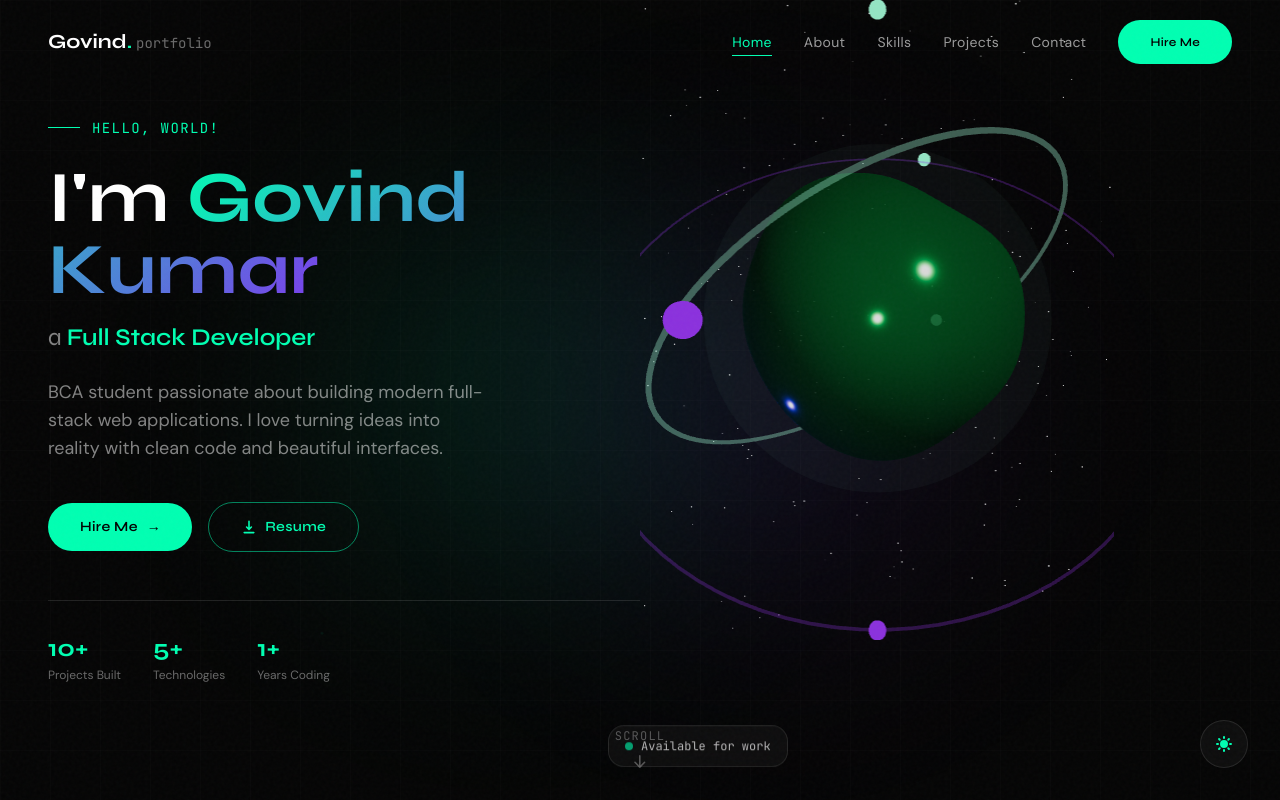
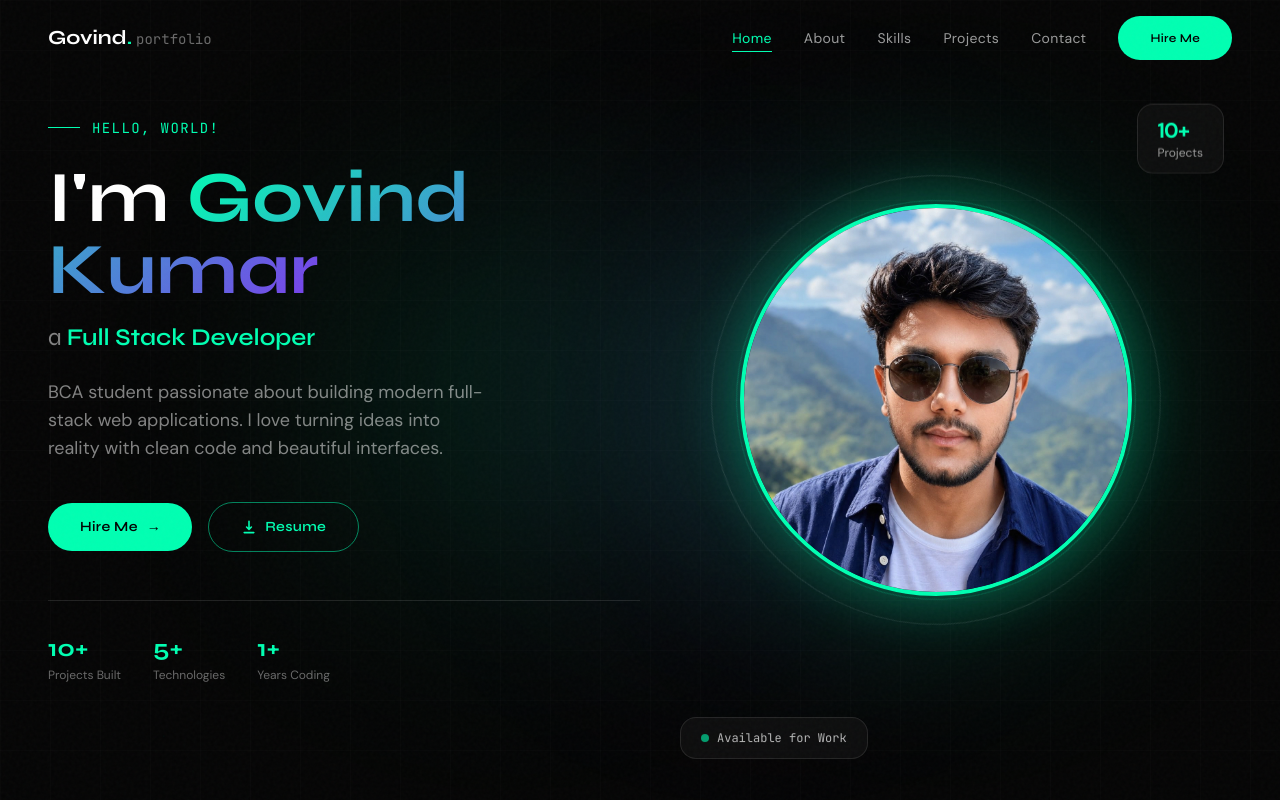
Before and after one commit to govind-codes-byte/portfolio, a React (Vite) app: page / in a window 1280 px wide. Shown: the top 800 px of the page. Built offline with nearby package versions, Linux system fonts and the light colour scheme.

Commit message:
profile img added

```diff
--- a/src/App.jsx
+++ b/src/App.jsx
@@ -58,7 +58,7 @@ function App() {
             <Navbar darkMode={darkMode} />
 
             {/* Theme Toggle */}
-            <ThemeToggle darkMode={darkMode} setDarkMode={setDarkMode} />
+            {/* <ThemeToggle darkMode={darkMode} setDarkMode={setDarkMode} /> */}
 
             {/* Sections */}
             <main>
--- a/src/components/sections/Contact.jsx
+++ b/src/components/sections/Contact.jsx
@@ -26,9 +26,8 @@ const socials = [
 // Notification
 const Notification = ({ type, message }) => (
   <motion.div
-    className={`fixed bottom-10 right-10 px-4 py-3 rounded-lg ${
-      type === 'success' ? 'bg-green-600' : 'bg-red-600'
-    } text-white`}
+    className={`fixed bottom-10 right-10 px-4 py-3 rounded-lg ${type === 'success' ? 'bg-green-600' : 'bg-red-600'
+      } text-white`}
     initial={{ opacity: 0, y: 20 }}
     animate={{ opacity: 1, y: 0 }}
     exit={{ opacity: 0 }}
@@ -76,7 +75,10 @@ const Contact = () => {
 
   return (
     <>
-      <section className="p-10 bg-black text-white">
+      <section
+        id="contact"
+        className="p-10 bg-black text-white"
+      >
         <h2 className="text-3xl mb-6">Contact Me</h2>
 
         <div className="grid md:grid-cols-2 gap-10">
--- a/src/components/sections/Hero.jsx
+++ b/src/components/sections/Hero.jsx
@@ -213,53 +213,95 @@ const Hero = () => {
             </motion.div>
           </div>
 
-          {/* Right: 3D Canvas */}
+          {/* Right: Profile Image */}
           <motion.div
-            className="relative h-[400px] md:h-[550px] lg:h-screen order-1 lg:order-2"
+            className="relative flex items-center justify-center h-[450px] md:h-[600px] lg:h-screen order-1 lg:order-2"
             initial={{ opacity: 0, scale: 0.8 }}
             animate={{ opacity: 1, scale: 1 }}
-            transition={{ duration: 1.2, delay: 0.3, ease: 'easeOut' }}
+            transition={{
+              duration: 1.2,
+              delay: 0.3,
+              ease: "easeOut",
+            }}
           >
-            <Suspense fallback={
-              <div className="w-full h-full flex items-center justify-center">
-                <div className="w-16 h-16 border-2 border-primary border-t-transparent rounded-full animate-spin" />
+            {/* Background Glow */}
+            <div className="absolute w-80 h-80 md:w-[420px] md:h-[420px] rounded-full bg-primary/20 blur-[90px]" />
+
+            {/* Decorative Rings */}
+            <motion.div
+              className="absolute w-72 h-72 md:w-[400px] md:h-[400px] rounded-full border border-primary/20"
+              animate={{ rotate: 360 }}
+              transition={{
+                duration: 30,
+                repeat: Infinity,
+                ease: "linear",
+              }}
+            />
+
+            <motion.div
+              className="absolute w-80 h-80 md:w-[450px] md:h-[450px] rounded-full border border-white/10"
+              animate={{ rotate: -360 }}
+              transition={{
+                duration: 40,
+                repeat: Infinity,
+                ease: "linear",
+              }}
+            />
+
+            {/* Profile Card */}
+            <motion.div
+              whileHover={{ scale: 1.03 }}
+              transition={{ duration: 0.3 }}
+              className="relative z-10"
+            >
+              <div className="relative overflow-hidden rounded-full border-4 border-primary shadow-[0_0_60px_rgba(0,255,178,0.35)] bg-dark-card">
+
+                <img
+                  src="/govind.jpeg"
+                  className="w-72 h-72 md:w-96 md:h-96 object-cover"
+                />
+
               </div>
-            }>
-              <HeroCanvas />
-            </Suspense>
+            </motion.div>
 
-            {/* Tech badge floating */}
+            {/* Floating Badge */}
             <motion.div
-              className="absolute bottom-8 left-0 lg:-left-8 glass-card px-4 py-3 rounded-2xl border border-white/10"
-              animate={{ y: [0, -8, 0] }}
-              transition={{ duration: 3, repeat: Infinity, ease: 'easeInOut' }}
+              className="absolute bottom-10 left-0 lg:left-10 glass-card px-5 py-3 rounded-2xl border border-white/10"
+              animate={{
+                y: [0, -10, 0],
+              }}
+              transition={{
+                duration: 3,
+                repeat: Infinity,
+                ease: "easeInOut",
+              }}
             >
               <div className="flex items-center gap-2">
                 <div className="w-2 h-2 rounded-full bg-primary animate-pulse" />
-                <span className="font-mono text-xs text-white/70">Available for work</span>
+                <span className="font-mono text-xs text-white/70">
+                  Available for Work
+                </span>
               </div>
+            </motion.div>
+
+            {/* Experience Badge */}
+            <motion.div
+              className="absolute top-24 right-2 glass-card px-5 py-3 rounded-2xl border border-white/10"
+              animate={{
+                y: [0, 10, 0],
+              }}
+              transition={{
+                duration: 4,
+                repeat: Infinity,
+                ease: "easeInOut",
+              }}
+            >
+              <p className="text-primary font-bold text-xl">10+</p>
+              <p className="text-white/60 text-xs">Projects</p>
             </motion.div>
           </motion.div>
         </div>
       </div>
-
-      {/* Scroll indicator */}
-      <motion.button
-        onClick={scrollToNext}
-        className="absolute bottom-8 left-1/2 -translate-x-1/2 flex flex-col items-center gap-2 text-white/30 hover:text-primary transition-colors"
-        initial={{ opacity: 0 }}
-        animate={{ opacity: 1 }}
-        transition={{ delay: 1.5 }}
-        data-hover
-      >
-        <span className="font-mono text-xs tracking-widest">SCROLL</span>
-        <motion.div
-          animate={{ y: [0, 6, 0] }}
-          transition={{ duration: 1.5, repeat: Infinity }}
-        >
-          <HiArrowDown size={16} />
-        </motion.div>
-      </motion.button>
     </section>
   )
 }
--- a/src/components/ui/Navbar.jsx
+++ b/src/components/ui/Navbar.jsx
@@ -44,11 +44,10 @@ const Navbar = () => {
   return (
     <>
       <motion.nav
-        className={`fixed top-0 left-0 right-0 z-50 transition-all duration-500 ${
-          scrolled
-            ? 'glass-card border-b border-white/5 py-3'
-            : 'bg-transparent py-5'
-        }`}
+        className={`fixed top-0 left-0 right-0 z-50 py-4 transition-colors duration-300 ${scrolled
+            ? 'bg-black/70 backdrop-blur-md'
+            : 'bg-transparent'
+          }`}
         initial={{ y: -100, opacity: 0 }}
         animate={{ y: 0, opacity: 1 }}
         transition={{ duration: 0.8, ease: 'easeOut' }}
@@ -83,9 +82,8 @@ const Navbar = () => {
                   className="relative font-body text-sm tracking-wide group"
                   data-hover
                 >
-                  <span className={`transition-colors duration-300 ${
-                    isActive ? 'text-primary' : 'text-white/60 hover:text-white'
-                  }`}>
+                  <span className={`transition-colors duration-300 ${isActive ? 'text-primary' : 'text-white/60 hover:text-white'
+                    }`}>
                     {link.label}
                   </span>
                   {/* Active underline */}
@@ -143,9 +141,8 @@ const Navbar = () => {
                   <motion.button
                     key={link.href}
                     onClick={() => handleNavClick(link.href)}
-                    className={`text-left font-display text-2xl font-semibold ${
-                      activeSection === link.href.replace('#', '') ? 'text-primary' : 'text-white/70'
-                    }`}
+                    className={`text-left font-display text-2xl font-semibold ${activeSection === link.href.replace('#', '') ? 'text-primary' : 'text-white/70'
+                      }`}
                     initial={{ x: -20, opacity: 0 }}
                     animate={{ x: 0, opacity: 1 }}
                     transition={{ delay: i * 0.07 }}
```
Also changed, not shown: public/govind.jpeg (added).
